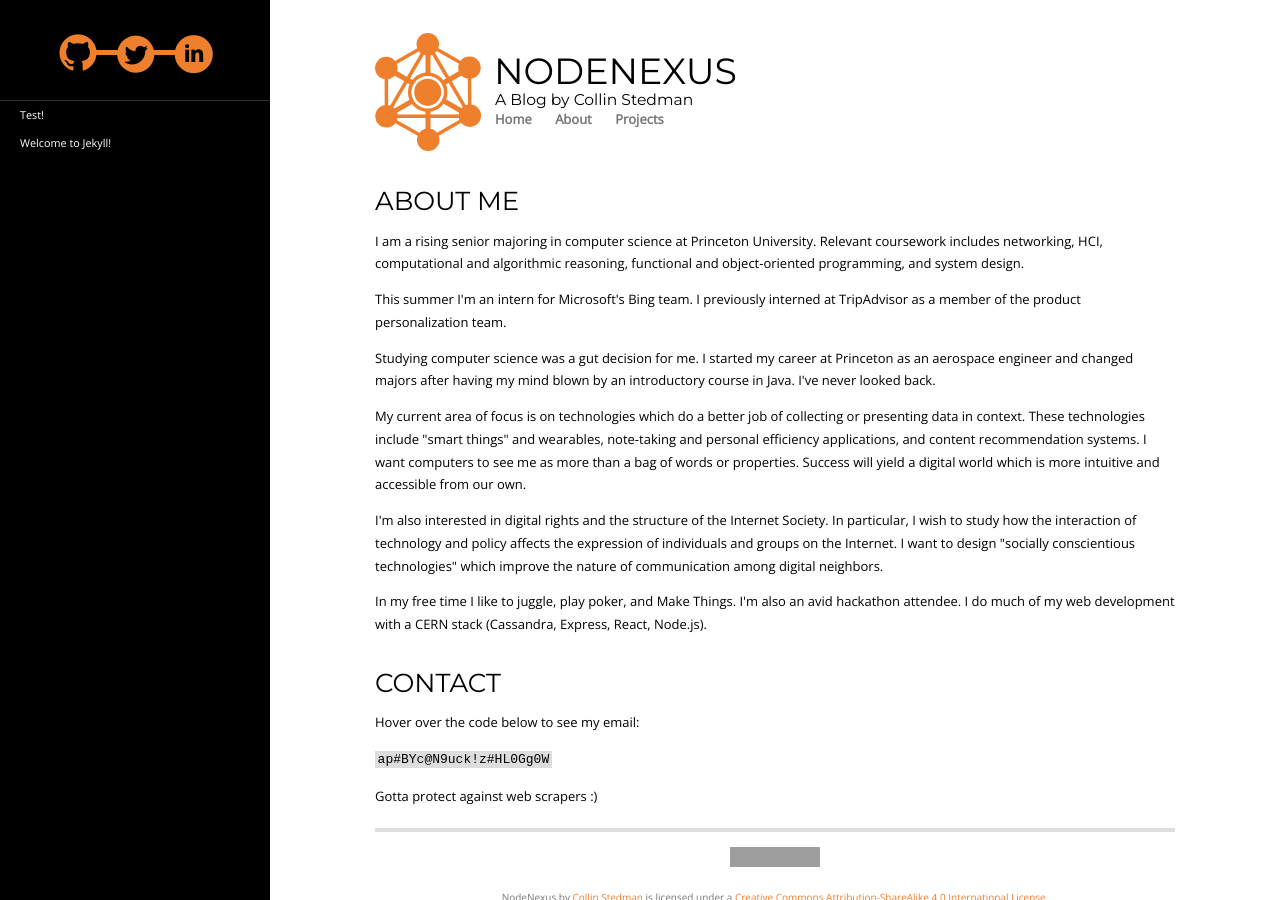
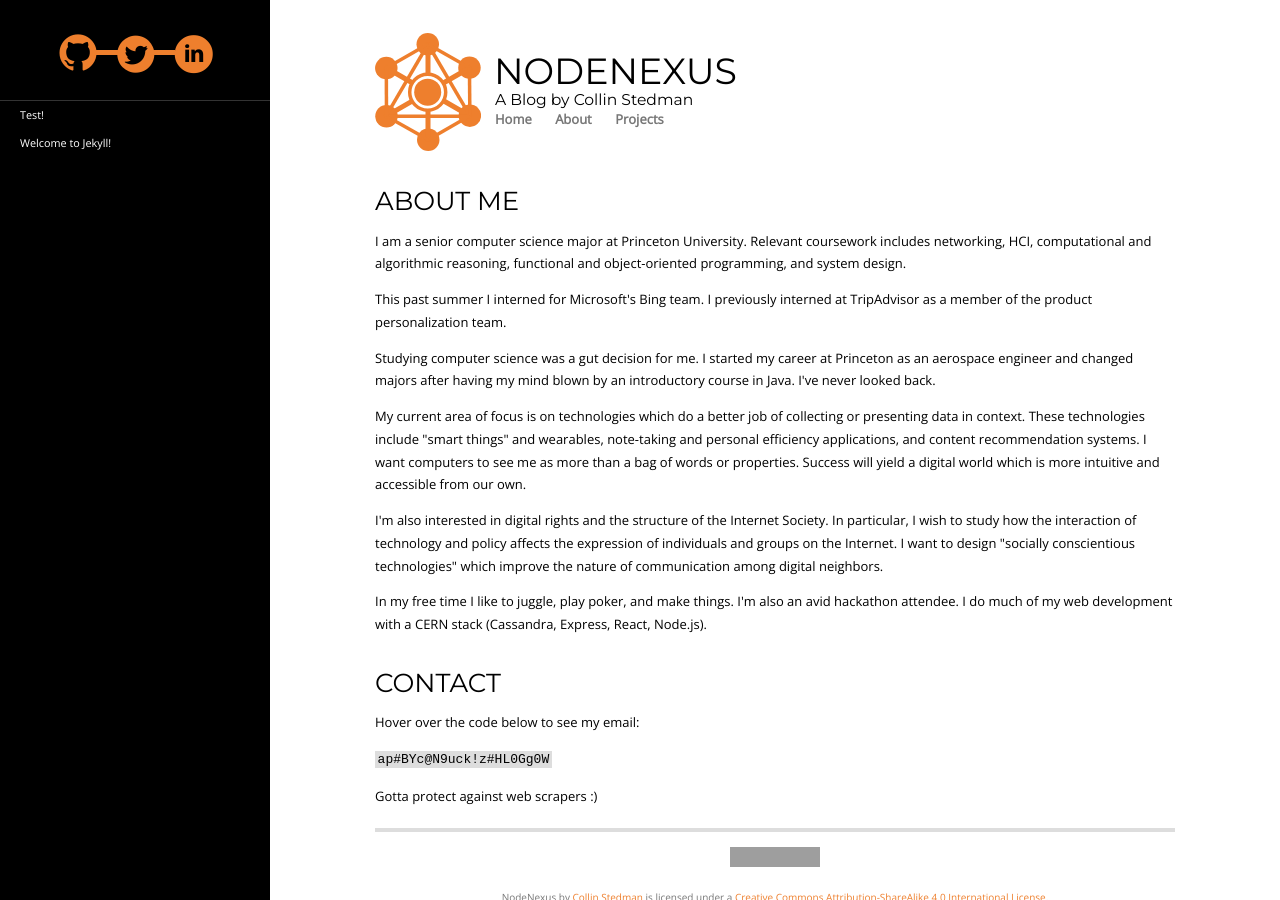
Before and after one commit to kronion/Nodenexus, a Jekyll site: the page built from about/index.html, in a window 1280 px wide. Built offline with Jekyll 4.4.1, drawn with Linux system fonts in a browser that asks for light colours; some web fonts are replaced; Markdown is read by kramdown in place of the engine named in the settings; grey boxes are pictures that could not be loaded.

Commit message:
Updating about me

```diff
--- a/about/index.html
+++ b/about/index.html
@@ -5,10 +5,10 @@
   <h1>ABOUT ME</h1>
   <div class='post'>
     <p>
-      I am a rising senior majoring in computer science at Princeton University. Relevant coursework includes networking, HCI, computational and algorithmic reasoning, functional and object-oriented programming, and system design.
+      I am a senior computer science major at Princeton University. Relevant coursework includes networking, HCI, computational and algorithmic reasoning, functional and object-oriented programming, and system design.
     </p>
     <p>
-      This summer I'm an intern for Microsoft's Bing team. I previously interned at TripAdvisor as a member of the product personalization team.
+      This past summer I interned for Microsoft's Bing team. I previously interned at TripAdvisor as a member of the product personalization team.
     </p>
     <p>
       Studying computer science was a gut decision for me. I started my career at Princeton as an aerospace engineer and changed majors after having my mind blown by an introductory course in Java. I've never looked back.
@@ -20,7 +20,7 @@
       I'm also interested in digital rights and the structure of the Internet Society. In particular, I wish to study how the interaction of technology and policy affects the expression of individuals and groups on the Internet. I want to design "socially conscientious technologies" which improve the nature of communication among digital neighbors.
     </p>
     <p>
-      In my free time I like to juggle, play poker, and Make Things. I'm also an avid hackathon attendee. I do much of my web development with a CERN stack (Cassandra, Express, React, Node.js).
+      In my free time I like to juggle, play poker, and make things. I'm also an avid hackathon attendee. I do much of my web development with a CERN stack (Cassandra, Express, React, Node.js).
     </p>
   </div>
   <br>
```
